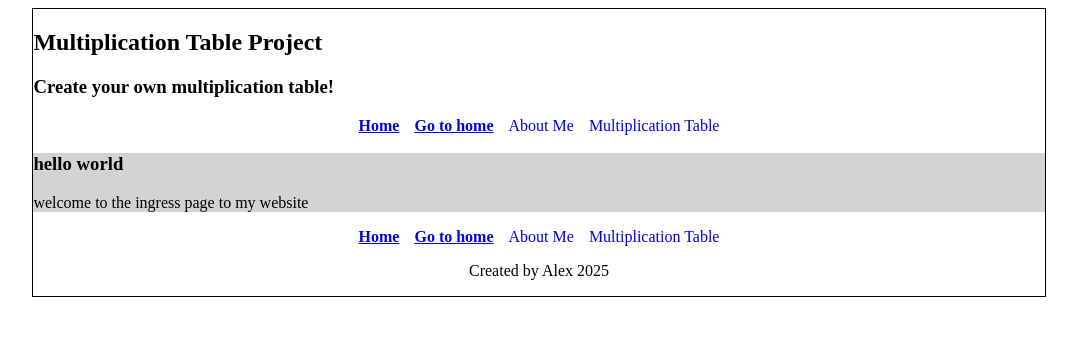
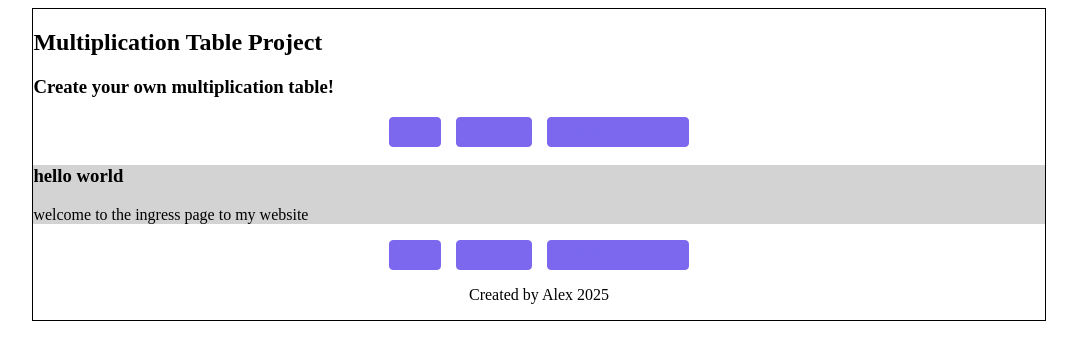
Before and after one commit to blaed026/multiplication-table, a Vue app in the folder vue-project/: page / in a window 1280 px wide. Shown: the top 360 px of the page, without its empty margins (101-1178 px from the left). Built offline with nearby package versions, Linux system fonts and the light colour scheme.

Commit message:
added MyButton.vue

```diff
--- /dev/null
+++ b/vue-project/src/components/MyButton.vue
@@ -0,0 +1,48 @@
+<script setup>
+const props = defineProps({
+  linkText: {
+    type: String,
+    required: true,
+    default: 'My Button'
+  },
+  routeName: {
+    type: String,
+    required: true
+  },
+  theme: {
+    type: String,
+    required: false,
+    default: 'secondary'
+  }
+})
+</script>
+
+<template>
+<router-link
+  :to="{ name: props.routeName}"
+  :class="props.theme"
+>
+  {{ props.linkText}}
+</router-link>
+
+</template>
+
+<style scoped>
+a {
+  border: 1px solid mediumslateblue;
+  padding: 5px;
+  background-color: mediumslateblue;
+  color: mediumslateblue;
+  border-radius: 4px;
+
+  &:hover {
+    background-color: mediumslateblue;
+    color: lemonchiffon;
+  }
+
+  &.primary {
+    font-size: 150%;
+    padding: 20px;
+  }
+}
+</style>
--- a/vue-project/src/components/Navbar.vue
+++ b/vue-project/src/components/Navbar.vue
@@ -1,17 +1,14 @@
 <script setup lang="ts">
 
+import MyButton from "@/components/MyButton.vue";
 </script>
 
 <template>
   <nav>
-    <router-link to="/">Home</router-link>
-
-    <router-link :to="{ name: 'Home'} ">Go to home</router-link>
-
-    <router-link :to="{ name: 'AboutMe'} ">About Me</router-link>
-
-    <router-link :to="{ name: 'MultiplicationTable'} ">Multiplication Table</router-link>
-  </nav>
+    <MyButton link-text="Home" route-name="Home"/>
+    <MyButton link-text="About me" route-name="AboutMe"/>
+    <MyButton link-text="Multiplication Table" route-name="MultiplicationTable"/>
+    </nav>
 </template>
 
 <style scoped>
@@ -19,7 +16,6 @@
     display: flex;
     gap: 15px;
     justify-content: center;
-    /* code here would apply to content of nav/links */
 
     a{
       text-decoration: none;
```
